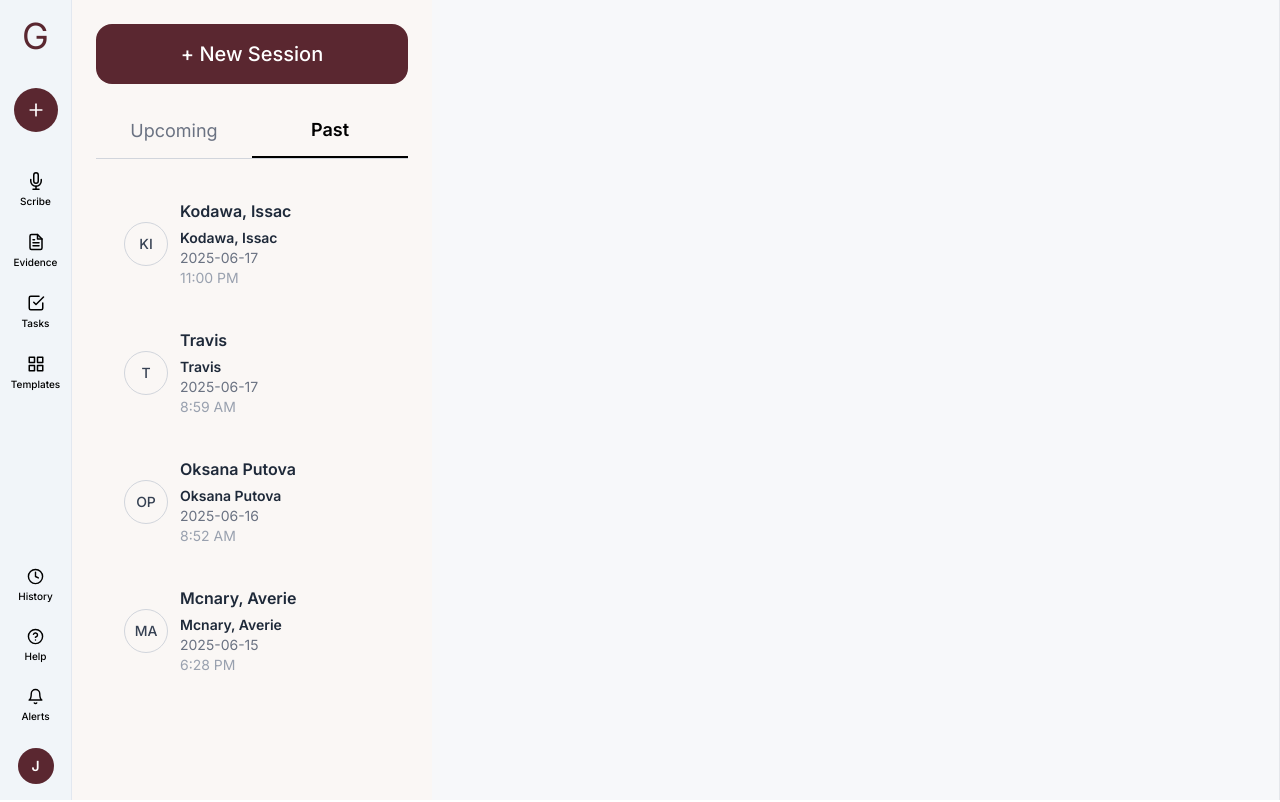
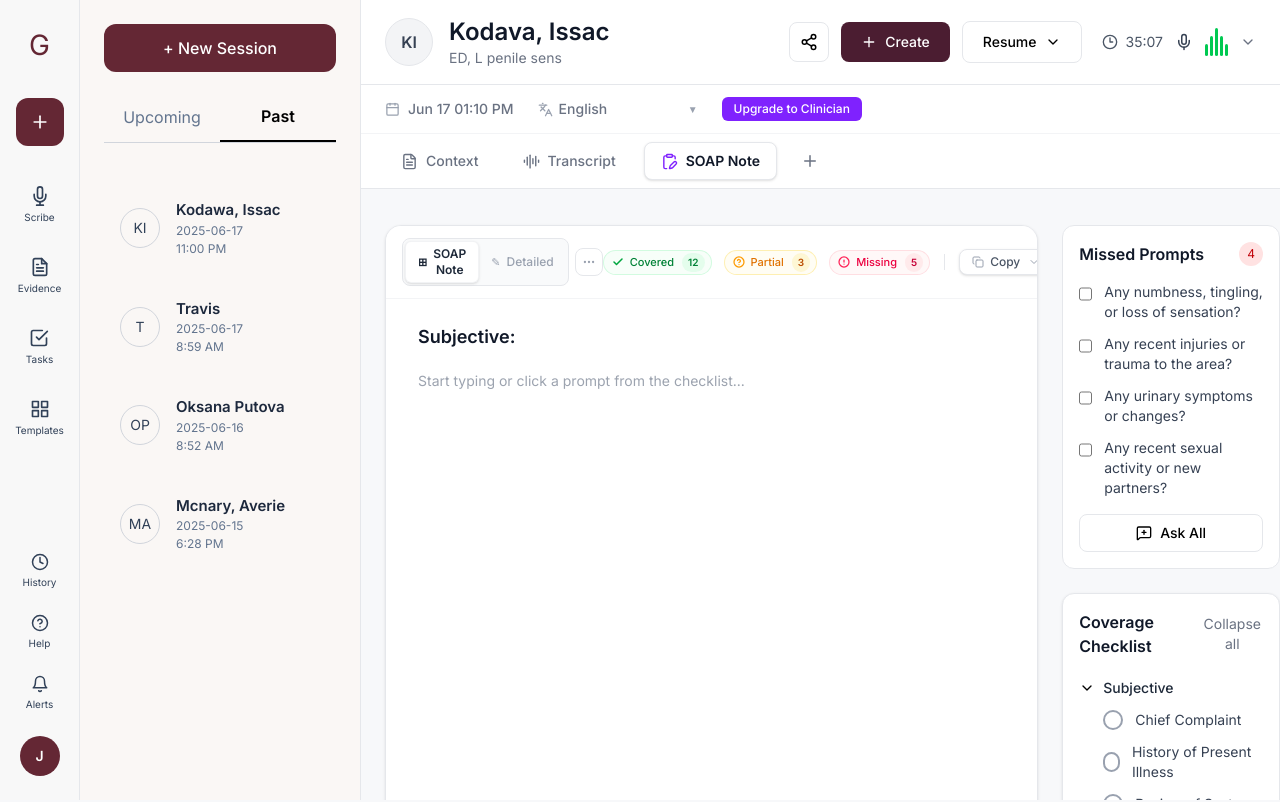
Before and after one commit to Ishwarya-GnapiTech/Medical-Scribe-FE, a React (Vite) app: page / in a window 1280 px wide. Shown: the top 802 px of the page. Built offline with nearby package versions, Linux system fonts and the light colour scheme; the HTML template or start-up script is replaced by a standard one.

Commit message:
combining both leftsidebar and righsidepart

```diff
--- a/package.json
+++ b/package.json
@@ -19,7 +19,7 @@
   },
   "devDependencies": {
     "@eslint/js": "^10.0.1",
-    "@types/node": "^24.12.3",
+    "@types/node": "^24.13.2",
     "@types/react": "^19.2.14",
     "@types/react-dom": "^19.2.3",
     "@vitejs/plugin-react": "^6.0.1",
--- a/src/components/Sidebar/SessionItem.tsx
+++ b/src/components/Sidebar/SessionItem.tsx
@@ -4,6 +4,7 @@ type Props = {
   date: string;
   time: string;
 };
+
 const SessionItem = ({
   initials,
   patientName,
@@ -15,70 +16,44 @@ const SessionItem = ({
       className="
       flex
       items-center
-      gap-3
-      p-4
+      gap-4
+      px-3
+      py-4
       rounded-xl
       cursor-pointer
-
-      hover:bg-[#F6EFEF]
-      hover:shadow-sm
-
+      hover:bg-[#F4ECEC]
       transition-all
       duration-200
       "
     >
       <div
         className="
-        w-11
-        h-11
+        w-10
+        h-10
         rounded-full
         border
         border-gray-300
-
         flex
         items-center
         justify-center
-
+        text-slate-700
         text-sm
-        font-medium
-        text-gray-700
         "
       >
         {initials}
       </div>
 
       <div>
-        <h3
-          className="
-          text-[16px]
-          font-semibold
-          text-gray-800
-          "
-        >
+        <h3 className="font-semibold text-[15px] text-slate-800">
           {patientName}
         </h3>
 
-        <p
-          className="
-          text-[14px]
-          text-gray-500
-          mt-1
-          "
-        >
-            <div>
-  <h3 className="font-semibold text-gray-800">
-    {patientName}
-  </h3>
+        <p className="text-[12px] text-slate-500">
+          {date}
+        </p>
 
-  <p className="text-sm text-gray-500">
-    {date}
-  </p>
-
-  <p className="text-sm text-gray-400">
-    {time}
-  </p>
-</div>
-
+        <p className="text-[12px] text-slate-500">
+          {time}
         </p>
       </div>
     </div>
--- a/src/components/Sidebar/Sidebar.tsx
+++ b/src/components/Sidebar/Sidebar.tsx
@@ -11,21 +11,24 @@ const Sidebar = () => {
   );
 
   return (
-    <div className="flex min-h-screen border-r border-gray-200">
+    <div className="flex h-screen border-r border-gray-200 overflow-hidden">
+
       <SidebarNav />
 
-      <div className="w-[360px] bg-[#faf7f5] p-6">
+      <div className="w-[280px] bg-[#FAF7F5] flex flex-col overflow-hidden">
+
         {/* New Session */}
+        <div className="p-6">
           <button
             className="
             w-full
-          py-4
-          rounded-2xl
-          bg-[#5A2730]
+            py-3
+            rounded-xl
+            bg-[#642734]
             text-white
-          text-xl
+            text-base
             font-medium
-          hover:bg-[#472027]
+            hover:bg-[#53202B]
             transition
             "
           >
@@ -33,24 +36,18 @@ const Sidebar = () => {
           </button>
 
           {/* Tabs */}
-        <div
-          className="
-          flex
-          mt-8
-          border-b
-          border-gray-300
-          "
-        >
+          <div className="flex mt-8 border-b border-gray-300">
+
             <button
               onClick={() => setTab("upcoming")}
               className={`
                 flex-1
                 pb-3
-              text-lg
+                text-[16px]
                 ${
                   tab === "upcoming"
-                  ? "font-semibold text-black border-b-2 border-black"
-                  : "text-gray-500"
+                    ? "font-semibold border-b-2 border-black text-black"
+                    : "text-slate-500"
                 }
               `}
             >
@@ -62,22 +59,24 @@ const Sidebar = () => {
               className={`
                 flex-1
                 pb-3
-              text-lg
+                text-[16px]
                 ${
                   tab === "past"
-                  ? "font-semibold text-black border-b-2 border-black"
-                  : "text-gray-500"
+                    ? "font-semibold border-b-2 border-black text-black"
+                    : "text-slate-500"
                 }
               `}
             >
               Past
             </button>
+
+          </div>
         </div>
 
-        {/* Sessions */}
-        <div className="mt-6">
+        <div className="flex-1 overflow-y-auto px-4 pb-20">
           <SessionList sessions={filteredSessions} />
         </div>
+
       </div>
     </div>
   );
--- a/src/components/Sidebar/SidebarNav.tsx
+++ b/src/components/Sidebar/SidebarNav.tsx
@@ -9,14 +9,14 @@ import {
   FiBell,
 } from "react-icons/fi";
 
-const topItems = [
+const topNavItems = [
   { icon: FiMic, label: "Scribe" },
   { icon: FiFileText, label: "Evidence" },
   { icon: FiCheckSquare, label: "Tasks" },
   { icon: FiGrid, label: "Templates" },
 ];
 
-const bottomItems = [
+const bottomNavItems = [
   { icon: FiClock, label: "History" },
   { icon: FiHelpCircle, label: "Help" },
   { icon: FiBell, label: "Alerts" },
@@ -24,57 +24,38 @@ const bottomItems = [
 
 const SidebarNav = () => {
   return (
-    <div
-      className="
-      w-[72px]
-      min-h-screen
-      bg-slate-100
-      border-r
-      border-slate-200
-      flex
-      flex-col
-      justify-between
-      items-center
-      py-4
-      "
-    >
-      {/* Top Section */}
-      <div className="flex flex-col items-center w-full">
+    <div className="w-[80px] h-screen bg-[#F8F8F8] border-r border-gray-200 flex flex-col justify-between items-center py-6">
+
+      {/* Top */}
+      <div className="flex flex-col items-center">
+
         {/* Logo */}
-        <div
-          className="
-          text-4xl
-          font-light
-          text-[#5A2730]
-          mb-8
-          "
-        >
+        <div className="text-[28px] font-light text-[#642734] mb-8">
           G
         </div>
 
-        {/* Create Session Button */}
+        {/* Plus */}
         <button
           className="
-          w-11
-          h-11
-          rounded-full
-          bg-[#5A2730]
+          w-12
+          h-12
+          rounded-xl
+          bg-[#642734]
           text-white
           flex
           items-center
           justify-center
-          mb-8
-          hover:bg-[#472027]
-          transition-all
-          duration-200
+          mb-10
+          hover:bg-[#53202B]
+          transition
           "
         >
           <FiPlus size={20} />
         </button>
 
-        {/* Main Navigation */}
-        <div className="flex flex-col items-center gap-2 w-full px-1">
-          {topItems.map((item, index) => {
+        {/* Main Nav */}
+        <div className="flex flex-col items-center gap-8">
+          {topNavItems.map((item, index) => {
             const Icon = item.icon;
 
             return (
@@ -84,26 +65,13 @@ const SidebarNav = () => {
                 flex
                 flex-col
                 items-center
-                justify-center
-                gap-1
-                w-full
-                py-2
-                rounded-lg
-                hover:bg-white
-                hover:shadow-sm
-                transition-all
-                duration-200
+                text-slate-700
+                hover:text-[#642734]
+                transition
                 "
               >
-                <Icon size={18} />
-
-                <span
-                  className="
-                  text-[10px]
-                  text-center
-                  font-medium
-                  "
-                >
+                <Icon size={20} />
+                <span className="text-[10px] mt-1">
                   {item.label}
                 </span>
               </button>
@@ -112,9 +80,10 @@ const SidebarNav = () => {
         </div>
       </div>
 
-      {/* Bottom Section */}
-      <div className="flex flex-col items-center gap-2 w-full px-1">
-        {bottomItems.map((item, index) => {
+      {/* Bottom */}
+      <div className="flex flex-col items-center gap-6">
+
+        {bottomNavItems.map((item, index) => {
           const Icon = item.icon;
 
           return (
@@ -124,50 +93,36 @@ const SidebarNav = () => {
               flex
               flex-col
               items-center
-              justify-center
-              gap-1
-              w-full
-              py-2
-              rounded-lg
-              hover:bg-white
-              hover:shadow-sm
-              transition-all
-              duration-200
+              text-slate-700
+              hover:text-[#642734]
+              transition
               "
             >
-              <Icon size={17} />
-
-              <span
-                className="
-                text-[10px]
-                text-center
-                font-medium
-                "
-              >
+              <Icon size={18} />
+              <span className="text-[10px] mt-1">
                 {item.label}
               </span>
             </button>
           );
         })}
 
-        {/* User Avatar */}
         <div
           className="
-          w-9
-          h-9
+          w-10
+          h-10
           rounded-full
-          bg-[#5A2730]
+          bg-[#642734]
           text-white
           flex
           items-center
           justify-center
+          text-sm
           font-semibold
-          text-sm
-          mt-2
           "
         >
           J
         </div>
+
       </div>
     </div>
   );
--- a/src/pages/SoapNotePage.tsx
+++ b/src/pages/SoapNotePage.tsx
@@ -1,3 +1,5 @@
+import Sidebar from "../components/Sidebar/Sidebar";
+
 import PatientHeader from "../components/header/PatientHeader";
 import NavigationTabs from "../components/header/NavigationTabs";
 
@@ -8,21 +10,24 @@ import PromptInput from "../components/centerPanel/PromptInput";
 
 import MissedPrompts from "../components/rightSidebar/MissedPrompts";
 import CoverageChecklist from "../components/rightSidebar/CoverageChecklist";
-import Sidebar from "../components/Sidebar/Sidebar";
 
 const SoapNotePage = () => {
   return (
-    <div className="min-h-screen bg-[#F7F8FA]">
-      <div className="max-w-[1800px] mx-auto">
+    <div className="flex h-screen bg-[#F7F8FA]">
 
-        <Sidebar />
+      {/* LEFT SIDEBAR */}
+      <Sidebar />
+
+      {/* MAIN CONTENT */}
+      <div className="flex-1 overflow-y-auto">
+
         {/* Header */}
         <PatientHeader />
 
         {/* Navigation */}
         <NavigationTabs />
 
-        {/* Main Content */}
+        {/* Page Content */}
         <div className="px-6 py-5">
 
           {/* Status Bar */}
@@ -34,7 +39,7 @@ const SoapNotePage = () => {
             {/* LEFT SECTION */}
             <div className="flex flex-col">
 
-              {/* SOAP Editor Card */}
+              {/* SOAP Editor */}
               <div className="bg-white border border-gray-200 rounded-2xl shadow-sm overflow-hidden">
                 <SoapToolbar />
                 <SoapEditor />
@@ -50,20 +55,18 @@ const SoapNotePage = () => {
             {/* RIGHT SIDEBAR */}
             <div className="flex flex-col gap-6">
 
-              <div className="shadow-sm">
-                <MissedPrompts />
-              </div>
+              <MissedPrompts />
 
-              <div className="shadow-sm">
-                <CoverageChecklist />
-              </div>
+              <CoverageChecklist />
 
             </div>
 
           </div>
 
         </div>
+
       </div>
+
     </div>
   );
 };
```
Also changed, not shown: 1 other file (tests, documents, lock files or other folders). Lines whose indentation alone changed are shown as unchanged.
